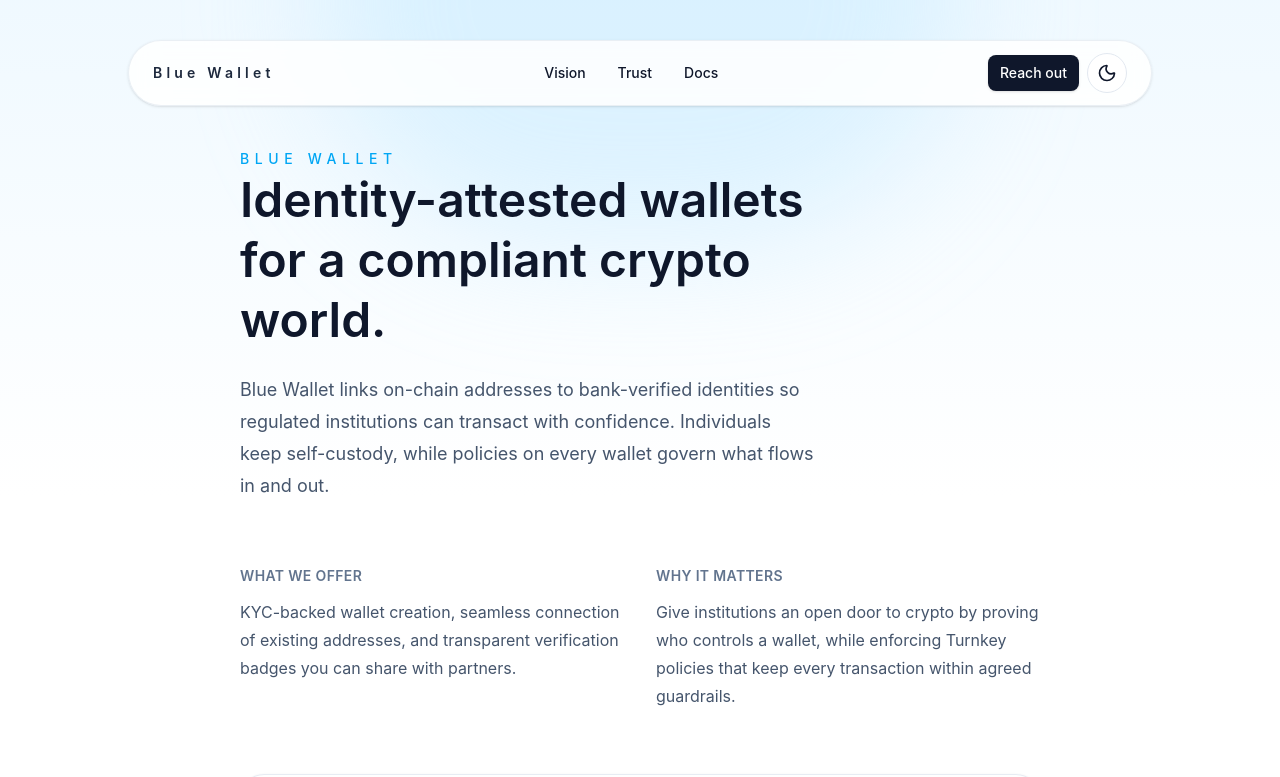
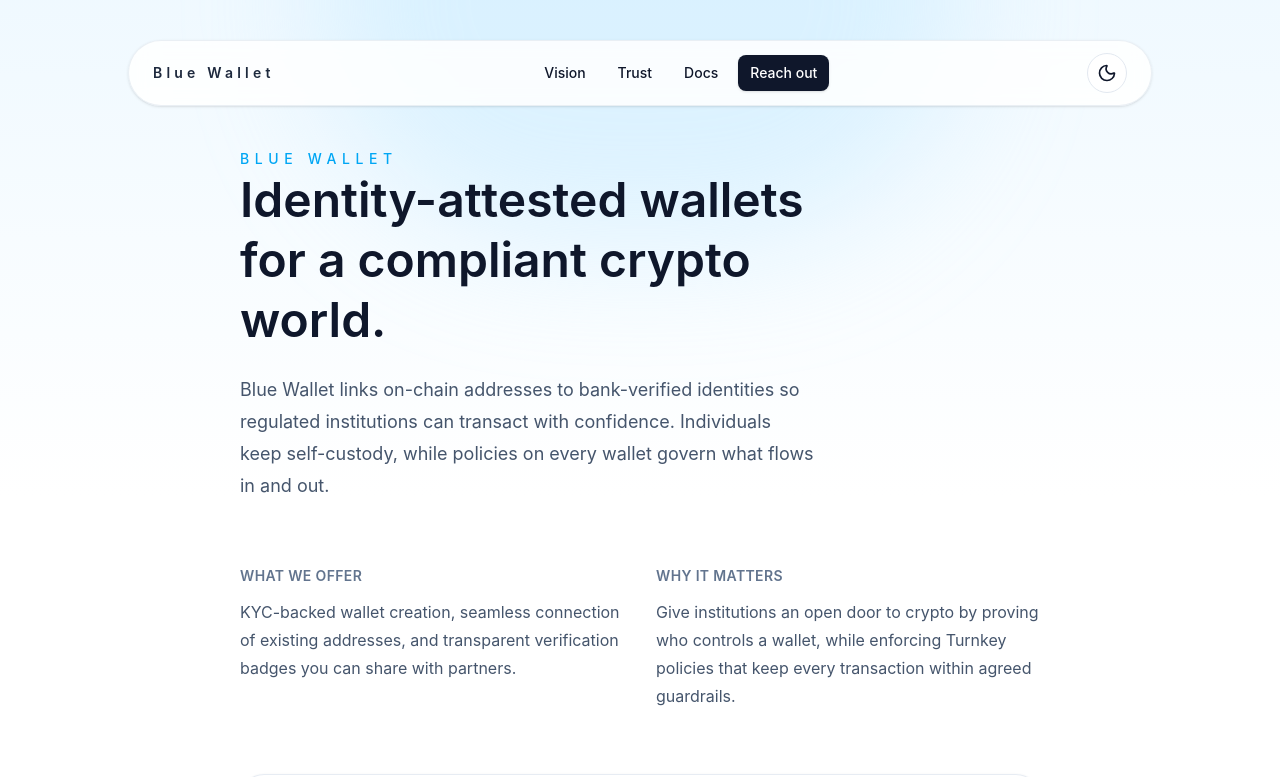
Before and after one commit to khansufyaan/Open, a Next.js app: page / in a window 1280 px wide. Shown: the top 777 px of the page. Built offline with nearby package versions, Linux system fonts and the light colour scheme.

Commit message:
Center Reach out CTA in navbar

```diff
--- a/components/navbar.tsx
+++ b/components/navbar.tsx
@@ -28,13 +28,11 @@ export function Navbar({ className }: { className?: string }) {
               <Link href={item.href}>{item.label}</Link>
             </Button>
           ))}
-        </div>
-        <div className="flex items-center gap-2">
           <Button size="sm" asChild>
             <Link href="mailto:hello@bluewallet.xyz">Reach out</Link>
           </Button>
-          <ThemeToggle />
         </div>
+        <ThemeToggle />
       </nav>
     </div>
   );
```
